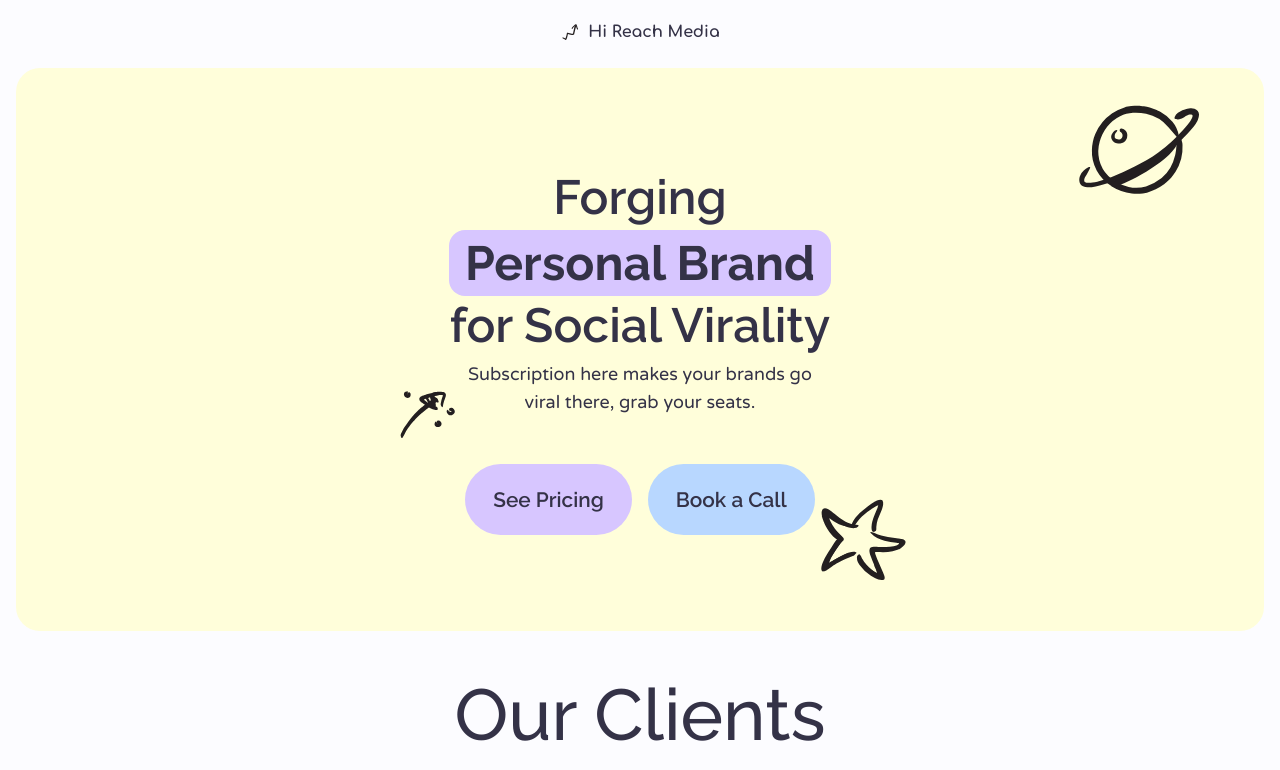
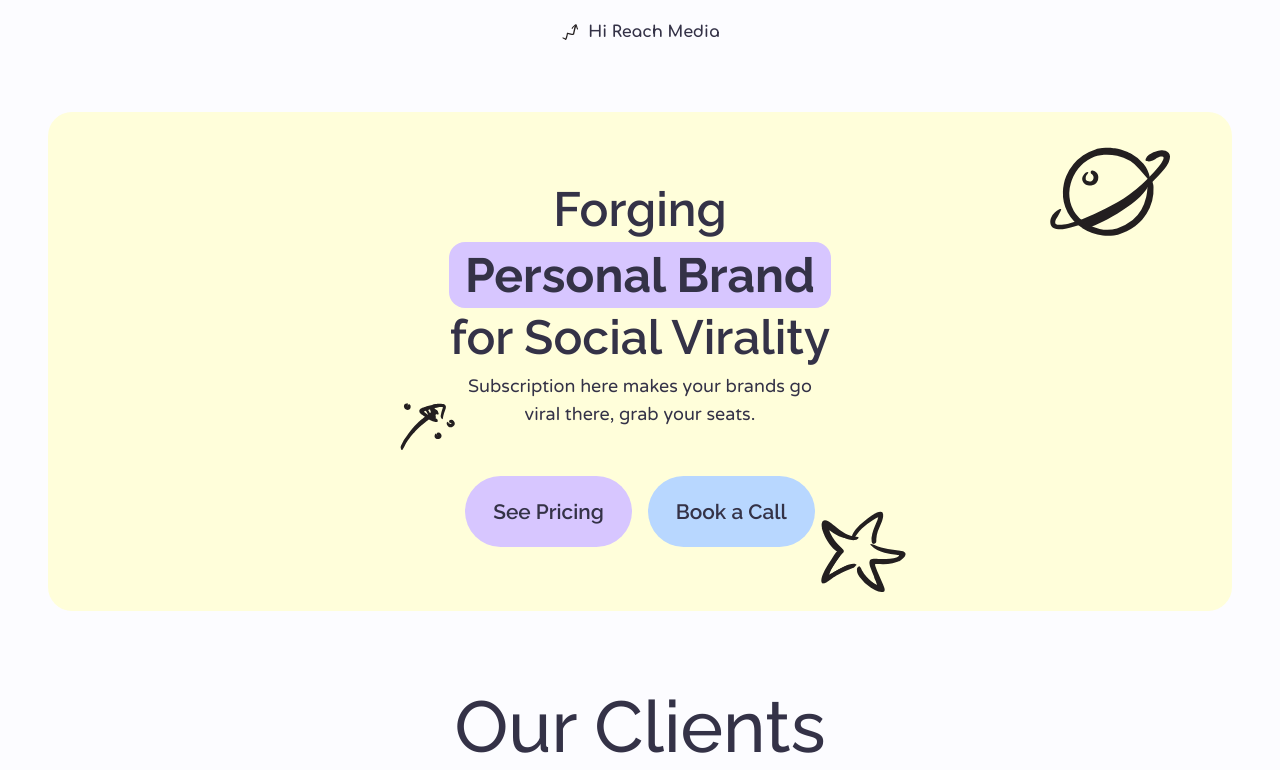
Before and after one commit to JuxtNorth/AgencySite, a React (Vite) app: page / in a window 1280 px wide. Shown: the top 770 px of the page. Built offline with nearby package versions, Linux system fonts and the light colour scheme.

Commit message:
Change spacing

```diff
--- a/src/pages/Home/Sections/Hero.tsx
+++ b/src/pages/Home/Sections/Hero.tsx
@@ -5,8 +5,8 @@ import Planet from '@/assets/scribbles/planet.svg';
 
 export const Hero: FC = () => {
 	return (
-		<header className="min-h-[calc(100vh-4rem)] p-4 pt-1 md:min-h-fit">
-			<div className="relative flex min-h-[calc(100vh-6rem)] flex-col justify-between rounded-3xl bg-[#FFFEDA] py-24 md:min-h-fit">
+		<header className="p-4 pt-1 md:min-h-fit md:p-12">
+			<div className="relative flex min-h-[calc(100vh-7rem)] flex-col justify-between rounded-3xl bg-[#FFFEDA] py-16 md:min-h-fit">
 				<img className="absolute right-[5%] top-[3%] h-32 w-32" src={Planet} />
 				<div className="my-auto mt-32 md:mt-auto">
 					<div className="text-center text-[2.5rem] font-semibold leading-tight md:text-5xl md:leading-snug">
```
